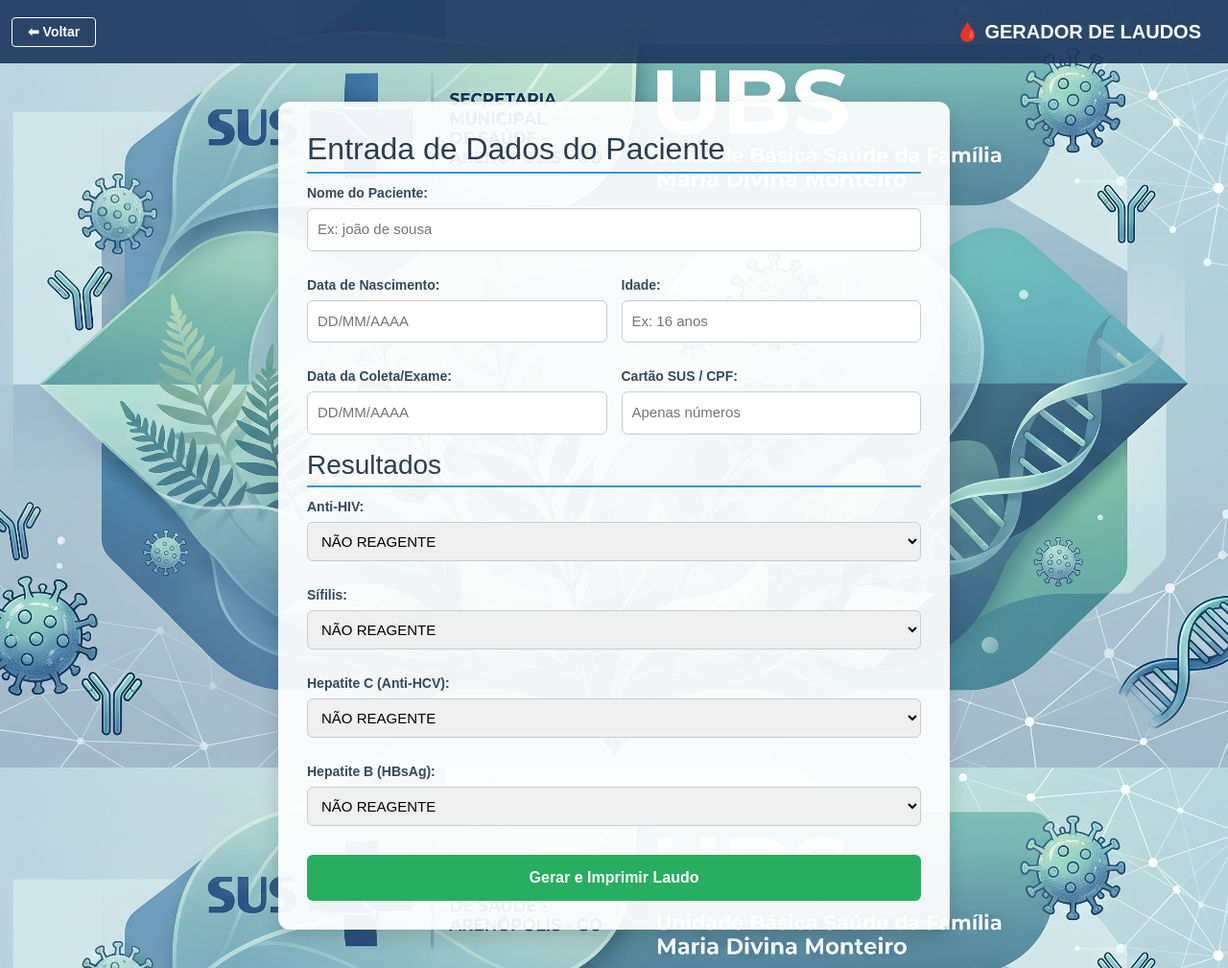
After one commit to Erikfy577/sistema-de-agenda-web, a Flask app: page /laudo in a window 1280 px wide. The commit adds this page. Shown: the whole page at 96% size. Run offline with Flask 3, Linux system fonts and the light colour scheme.

Commit message:
novo modulo laudo

```diff
--- a/app.py
+++ b/app.py
@@ -26,12 +26,15 @@ from routes_cadastro import cadastro_bp
 from routes_espera import espera_bp
 from routes_agenda import agenda_bp
 from routes_dashboard import dashboard_bp
+from routes_laudo import routes_laudo
 
 app.register_blueprint(inicio_bp)
 app.register_blueprint(cadastro_bp)
 app.register_blueprint(espera_bp)
 app.register_blueprint(agenda_bp)
 app.register_blueprint(dashboard_bp)
+app.register_blueprint(routes_laudo)
+
 
 # ==============================================================================
 # INICIALIZAÇÃO DO SERVIDOR (Waitress)
--- /dev/null
+++ b/templates/laudo.html
@@ -0,0 +1,281 @@
+<!DOCTYPE html>
+<html lang="pt-BR">
+<head>
+    <meta charset="UTF-8">
+    <title>Gerador de Laudos - Telessaúde</title>
+    <link href="https://cdn.jsdelivr.net/npm/bootstrap@5.3.0/dist/css/bootstrap.min.css" rel="stylesheet">
+    <style>
+
+        body {
+            font-family: Arial, sans-serif;
+            margin: 0;
+            background-image: url("{{ url_for('static', filename='laudo.png') }}");
+            background-size: cover;
+            background-position: center;
+            background-attachment: fixed;
+            min-height: 100vh;
+        }
+
+        .formulario {
+            max-width: 700px;
+            margin: 40px auto;
+            padding: 30px;
+            background-color: rgba(255, 255, 255, 0.92);
+            border-radius: 12px;
+            box-shadow: 0 8px 20px rgba(0,0,0,0.15);
+        }
+
+        .formulario h2, .formulario h3 { color: #2c3e50; border-bottom: 2px solid #3498db; padding-bottom: 5px;}
+        .formulario label { font-weight: bold; color: #34495e; display: block; margin-top: 10px; font-size: 14px;}
+        .formulario input, .formulario select {
+            margin: 5px 0 15px 0; padding: 10px; width: 100%; box-sizing: border-box;
+            border: 1px solid #ccc; border-radius: 6px; font-size: 15px;
+        }
+        .formulario button.imprimir {
+            padding: 12px 20px; background-color: #27ae60; color: white; border: none;
+            cursor: pointer; border-radius: 6px; font-weight: bold; font-size: 16px; width: 100%; margin-top: 15px;
+        }
+        .formulario button.imprimir:hover { background-color: #219150; }
+
+        .laudo { display: none; }
+
+        /* ---------------------------------------------------
+           ESTILOS OFICIAIS PARA A IMPRESSORA (Design do Documento)
+           --------------------------------------------------- */
+        @media print {
+            body { background: none; padding: 0; margin: 0; font-family: 'Helvetica Neue', Helvetica, Arial, sans-serif; color: #000; }
+            .navbar, .formulario { display: none !important; }
+
+            .laudo { display: block; padding: 15px 30px; }
+
+            /* Cabeçalho do Laudo */
+            .print-header {
+                text-align: center;
+                margin-bottom: 25px;
+                border-bottom: 2px solid #000;
+                padding-bottom: 15px;
+            }
+            .print-header h1 { font-size: 18px; margin: 0 0 5px 0; text-transform: uppercase; font-weight: bold; }
+            .print-header h2 { font-size: 14px; margin: 0 0 5px 0; font-weight: normal; }
+            .print-header h3 { font-size: 16px; margin: 15px 0 0 0; font-weight: bold; text-decoration: underline; }
+
+            /* Estrutura das Tabelas */
+            table { width: 100%; border-collapse: collapse; margin-bottom: 25px; }
+            th {
+                background-color: #eaeaea !important; /* Força o fundo cinza na impressão */
+                -webkit-print-color-adjust: exact;
+                print-color-adjust: exact;
+                color: #000;
+                font-size: 13px;
+                text-transform: uppercase;
+                padding: 10px;
+                border: 1px solid #000;
+                text-align: left;
+            }
+            td { border: 1px solid #000; padding: 10px; font-size: 13px; }
+
+            .td-label { width: 25%; font-weight: bold; background-color: #f9f9f9 !important; -webkit-print-color-adjust: exact; }
+            .td-center { text-align: center; font-weight: bold; font-size: 14px; }
+
+            /* Notas e Rodapé */
+            .notas-tecnicas {
+                font-size: 11px;
+                text-align: justify;
+                border-top: 1px solid #000;
+                padding-top: 10px;
+                margin-top: 10px;
+                line-height: 1.4;
+            }
+            .data-emissao { margin-top: 15px; font-size: 13px; font-weight: bold; text-align: right; }
+
+            /* Bloco de Assinatura */
+            .assinatura-box { margin-top: 70px; text-align: center; page-break-inside: avoid; }
+            .assinatura-linha { border-top: 1px solid #000; width: 60%; margin: 0 auto 5px auto; }
+            .assinatura-nome { font-size: 14px; font-weight: bold; margin-bottom: 2px;}
+            .assinatura-cargo { font-size: 12px; }
+        }
+    </style>
+</head>
+<body>
+
+    <!-- BARRA SUPERIOR -->
+    <nav class="navbar navbar-dark" style="background-color: rgba(27, 54, 93, 0.9);">
+        <div class="container-fluid d-flex justify-content-between align-items-center py-2">
+            <a href="/" class="btn btn-outline-light btn-sm fw-bold px-3">⬅ Voltar</a>
+            <span class="navbar-brand mb-0 h4 fw-bold text-uppercase">🩸 Gerador de Laudos</span>
+        </div>
+    </nav>
+
+    <!-- INTERFACE -->
+    <div class="container">
+        <div class="formulario">
+            <h2>Entrada de Dados do Paciente</h2>
+
+            <label>Nome do Paciente:</label>
+            <input type="text" id="nome" placeholder="Ex: joão de sousa ">
+
+            <div style="display: flex; gap: 15px;">
+                <div style="flex: 1;">
+                    <label>Data de Nascimento:</label>
+                    <input type="text" id="nascimento" placeholder="DD/MM/AAAA" oninput="mascaraData(this)">
+                </div>
+                <div style="flex: 1;">
+                    <label>Idade:</label>
+                    <input type="text" id="idade" placeholder="Ex: 16 anos">
+                </div>
+            </div>
+
+            <div style="display: flex; gap: 15px;">
+                <div style="flex: 1;">
+                    <label>Data da Coleta/Exame:</label>
+                    <input type="text" id="data_coleta" placeholder="DD/MM/AAAA" oninput="mascaraData(this)">
+                </div>
+                <div style="flex: 1;">
+                    <label>Cartão SUS / CPF:</label>
+                    <input type="text" id="cpf" placeholder="Apenas números">
+                </div>
+            </div>
+
+            <h3>Resultados</h3>
+
+            <label>Anti-HIV:</label>
+            <select id="hiv">
+                <option value="NÃO REAGENTE">NÃO REAGENTE</option>
+                <option value="REAGENTE">REAGENTE</option>
+                <option value="NÃO REALIZADO">NÃO REALIZADO</option>
+            </select>
+
+            <label>Sífilis:</label>
+            <select id="sifilis">
+                <option value="NÃO REAGENTE">NÃO REAGENTE</option>
+                <option value="REAGENTE">REAGENTE</option>
+                <option value="NÃO REALIZADO">NÃO REALIZADO</option>
+            </select>
+
+            <label>Hepatite C (Anti-HCV):</label>
+            <select id="hcv">
+                <option value="NÃO REAGENTE">NÃO REAGENTE</option>
+                <option value="REAGENTE">REAGENTE</option>
+                <option value="NÃO REALIZADO">NÃO REALIZADO</option>
+            </select>
+
+            <label>Hepatite B (HBsAg):</label>
+            <select id="hbsag">
+                <option value="NÃO REAGENTE">NÃO REAGENTE</option>
+                <option value="REAGENTE">REAGENTE</option>
+                <option value="NÃO REALIZADO">NÃO REALIZADO</option>
+            </select>
+
+            <button class="imprimir" onclick="gerarImpressao()">Gerar e Imprimir Laudo</button>
+        </div>
+    </div>
+
+    <!-- ÁREA DE IMPRESSÃO -->
+    <div class="laudo">
+        <div class="print-header">
+            <h1>Secretaria Municipal de Saúde</h1>
+            <h2>Arenópolis - GO</h2>
+            <h2>Unidade Básica Saúde da Família Maria Divina Monteiro</h2>
+            <p>Endereço: Av. JK - Arenópolis-GO</p>
+            <h3>LAUDO DE DIAGNÓSTICO - TESTES RÁPIDOS</h3>
+        </div>
+
+        <table>
+            <tr>
+                <td class="td-label">Nome do Paciente:</td>
+                <td colspan="3"><span id="out_nome"></span></td>
+            </tr>
+            <tr>
+                <td class="td-label">Nascimento:</td>
+                <td><span id="out_nascimento"></span></td>
+                <td class="td-label" style="width: 15%;">Idade:</td>
+                <td><span id="out_idade"></span></td>
+            </tr>
+            <tr>
+                <td class="td-label">Data da Coleta:</td>
+                <td><span id="out_data"></span></td>
+                <td class="td-label">Cartão SUS / CPF:</td>
+                <td><span id="out_cpf"></span></td>
+            </tr>
+            <tr>
+                <td colspan="4" style="text-align: center; background-color: #f9f9f9 !important; -webkit-print-color-adjust: exact;">
+                    <small><strong>Metodologia:</strong> Imunocromatografia &nbsp;|&nbsp; <strong>Material:</strong> Sangue Total / Soro / Plasma</small>
+                </td>
+            </tr>
+        </table>
+
+        <table>
+            <tr>
+                <th style="width: 70%;">Especificação do Teste Rápido</th>
+                <th style="text-align: center;">Resultado</th>
+            </tr>
+
+            <tr>
+                <td><strong>DETECÇÃO DE ANTICORPOS ANTI-HIV</strong><br><small>Fabricante: {{ hiv_fab }} | Lote: {{ hiv_lote }} | Validade: {{ hiv_val }}</small></td>
+                <td id="out_hiv" class="td-center"></td>
+            </tr>
+            <tr>
+                <td><strong>DETECÇÃO DA SÍFILIS</strong><br><small>Fabricante: {{ sifilis_fab }} | Lote: {{ sifilis_lote }} | Validade: {{ sifilis_val }}</small></td>
+                <td id="out_sifilis" class="td-center"></td>
+            </tr>
+            <tr>
+                <td><strong>DETECÇÃO DE ANTICORPOS PARA HEPATITE C (Anti-HCV)</strong><br><small>Fabricante: {{ hcv_fab }} | Lote: {{ hcv_lote }} | Validade: {{ hcv_val }}</small></td>
+                <td id="out_hcv" class="td-center"></td>
+            </tr>
+            <tr>
+                <td><strong>DETECÇÃO DE ANTÍGENOS PARA HEPATITE B (HBsAg)</strong><br><small>Fabricante: {{ hbsag_fab }} | Lote: {{ hbsag_lote }} | Validade: {{ hbsag_val }}</small></td>
+                <td id="out_hbsag" class="td-center"></td>
+            </tr>
+        </table>
+
+        <div class="notas-tecnicas">
+            <strong>Observações / Notas Técnicas:</strong><br>
+            Caso haja suspeita epidemiológica ou persistência de sintomas com resultado não reagente, uma nova amostra deverá ser coletada 30 dias após a data desta coleta. Exame realizado conforme a Portaria SVS/MS nº 29, de 17 de dezembro de 2013, e manuais técnicos do Ministério da Saúde.
+        </div>
+
+        <div class="data-emissao">
+            Data de emissão do laudo: <span id="out_emissao"></span>
+        </div>
+
+        <div class="assinatura-box">
+            <div class="assinatura-linha"></div>
+            <div class="assinatura-nome">Responsável Técnico / Profissional de Saúde</div>
+            <div class="assinatura-cargo">Carimbo e Registro Profissional (COREN / CRM / CRBM)</div>
+        </div>
+    </div>
+
+    <script>
+    function mascaraData(campo) {
+        let valor = campo.value.replace(/\D/g, '');
+        if (valor.length > 8) valor = valor.slice(0, 8);
+
+        if (valor.length >= 5) {
+            campo.value = valor.slice(0, 2) + '/' + valor.slice(2, 4) + '/' + valor.slice(4);
+        } else if (valor.length >= 3) {
+            campo.value = valor.slice(0, 2) + '/' + valor.slice(2);
+        } else {
+            campo.value = valor;
+        }
+    }
+
+    function gerarImpressao() {
+        document.getElementById('out_nome').innerText = document.getElementById('nome').value.toUpperCase();
+        document.getElementById('out_nascimento').innerText = document.getElementById('nascimento').value;
+        document.getElementById('out_idade').innerText = document.getElementById('idade').value;
+        document.getElementById('out_data').innerText = document.getElementById('data_coleta').value;
+        document.getElementById('out_cpf').innerText = document.getElementById('cpf').value;
+
+        document.getElementById('out_hiv').innerText = "[ X ] " + document.getElementById('hiv').value;
+        document.getElementById('out_sifilis').innerText = "[ X ] " + document.getElementById('sifilis').value;
+        document.getElementById('out_hcv').innerText = "[ X ] " + document.getElementById('hcv').value;
+        document.getElementById('out_hbsag').innerText = "[ X ] " + document.getElementById('hbsag').value;
+
+        let hoje = new Date();
+        document.getElementById('out_emissao').innerText = hoje.toLocaleDateString('pt-BR');
+
+        window.print();
+    }
+    </script>
+
+</body>
+</html>
```
Also changed, not shown: routes_laudo.py (added, +27 -0 lines), templates/inicio.html (+10 -0 lines), static/laudo.png (added).
